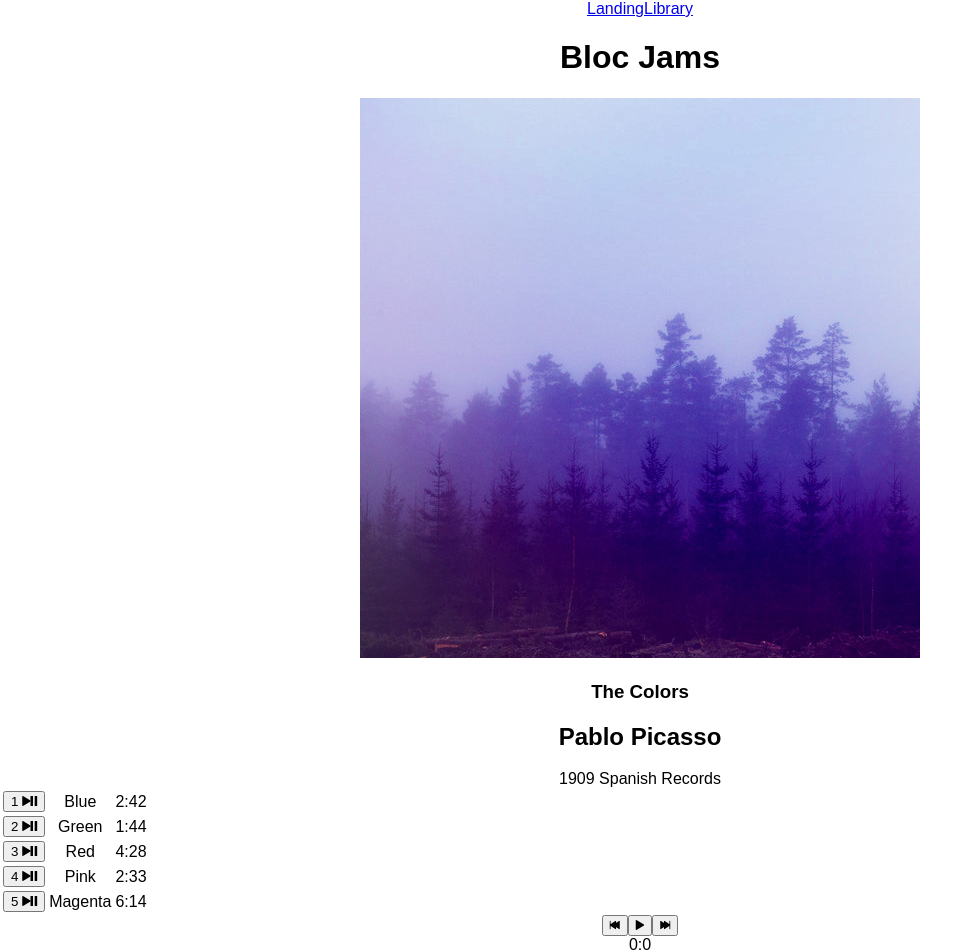
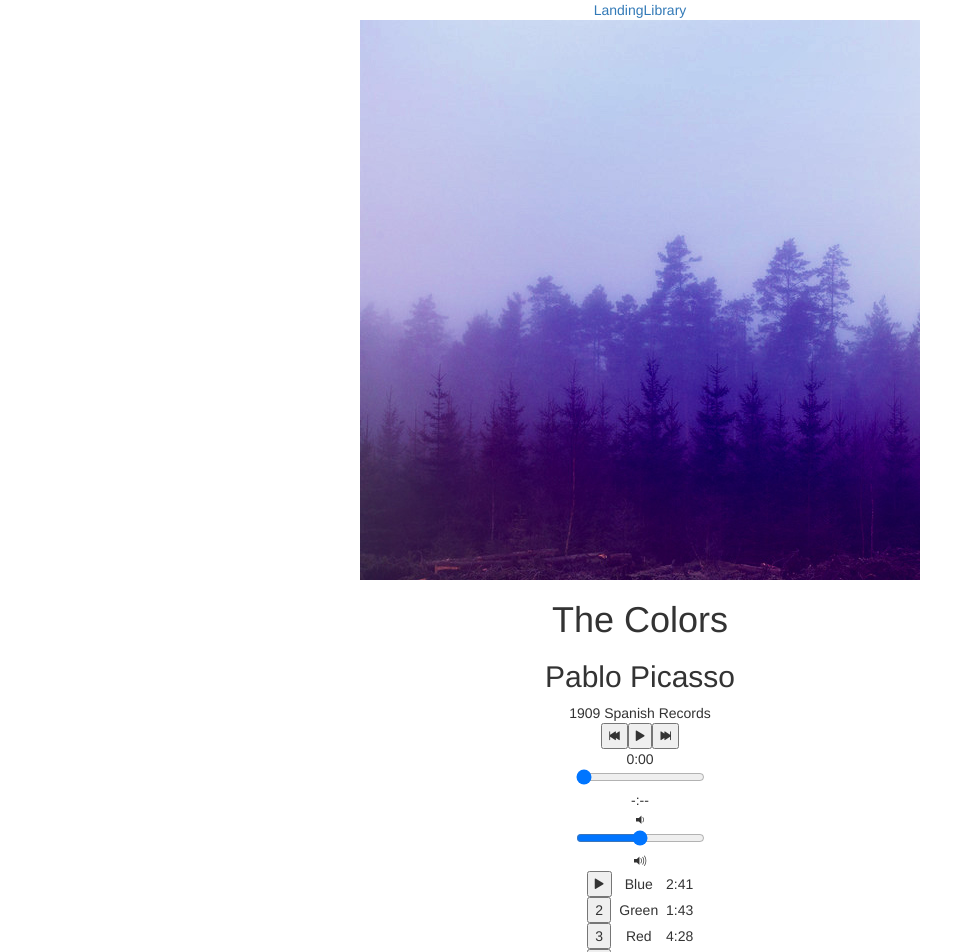
Before and after one commit to farahkhancode/bloc-jams-react, a React (Create React App) app: page /album/the-colors in a window 1280 px wide. Shown: the top 952 px of the page, without its empty margins (0-980 px from the left). Built offline with nearby package versions, Linux system fonts and the light colour scheme.

Commit message:
styling not done yet but hover working

```diff
--- a/public/index.html
+++ b/public/index.html
@@ -11,6 +11,7 @@
     <link rel="manifest" href="%PUBLIC_URL%/manifest.json">
     <link rel="shortcut icon" href="%PUBLIC_URL%/favicon.ico">
     <link rel="stylesheet" href=http://code.ionicframework.com/ionicons/2.0.1/css/ionicons.min.css>
+    <link rel="stylesheet" href="https://maxcdn.bootstrapcdn.com/bootstrap/3.3.7/css/bootstrap.min.css" integrity="sha384-BVYiiSIFeK1dGmJRAkycuHAHRg32OmUcww7on3RYdg4Va+PmSTsz/K68vbdEjh4u" crossorigin="anonymous">
     <!--
       Notice the use of %PUBLIC_URL% in the tags above.
       It will be replaced with the URL of the `public` folder during the build.
--- a/src/App.js
+++ b/src/App.js
@@ -4,6 +4,9 @@ import './App.css';
 import Landing from './components/Landing';
 import Library from './components/Library';
 import Album from './components/Album';
+import Navbar from './components/Navbar';
+
+
 
 
 class App extends Component {
@@ -15,13 +18,11 @@ class App extends Component {
             <Link to='/'>Landing</Link>
             <Link to='/library'>Library</Link>
         </nav>
-            <h1>Bloc Jams</h1>
       </header>
       <main>
       <Route exact path="/" component={Landing} />
       <Route path="/library" component={Library} />
       <Route path="/album/:slug" component={Album} />
-
       </main>
       </div>
     );
--- a/src/components/Album.js
+++ b/src/components/Album.js
@@ -1,7 +1,9 @@
 import React, { Component } from 'react';
-import { Link } from 'react-router-dom';
 import albumData from './../data/albums';
 import PlayerBar from './PlayerBar';
+import Ionicon from 'react-ionicons';
+
+
 
 
 class Album extends Component {
@@ -18,7 +20,8 @@ this.state = {
   currentTime: 0,
   duration: album.songs[0].duration,
   currentVolume: 0.5,
-  isPlaying: false
+  isPlaying: false,
+  isHovered:false
 };
 
 this.audioElement = document.createElement('audio');
@@ -105,17 +108,19 @@ handleVolumeChange(e) {
     }
 
 
-formatTime(timeS){
-       const minutes = Math.floor(timeS / 60);
-       const seconds = Math.round(timeS - (minutes * 60));
 
-       if (typeof timeS === "number"){
-         return minutes + ":" + seconds
+formatTime(t){
+       const minutes = Math.floor(t / 60);
+       const seconds = Math.floor(t % 60);
+       const time = (minutes + ":" + (seconds>=10 ? seconds : "0" + seconds));
+       if (typeof t === "number" && t >=0){
+         return time
        }
-       else{
+       else {
          return "-:--"
        }
    }
+
 
 
   render() {
@@ -129,7 +134,21 @@ formatTime(timeS){
          <div id="release-info">{this.state.album.releaseInfo}</div>
          </div>
        </section>
-       <table id="song-list">
+
+       <PlayerBar id="player-bar"
+          isPlaying={this.state.isPlaying}
+          currentSong={this.state.currentSong}
+          currentTime={this.audioElement.currentTime}
+          duration={this.audioElement.duration}
+          currentVolume={this.audioElement.currentVolume}
+          handleSongClick={() => this.handleSongClick(this.state.currentSong)}
+          handlePrevClick={() => this.handlePrevClick()}
+          handleNextClick={() => this.handleNextClick()}
+          handleTimeChange={(e) => this.handleTimeChange(e)}
+          handleVolumeChange={(e) => this.handleVolumeChange(e)}
+          formatTime={(t) => this.formatTime(t)}
+        />
+       <table id="song-list" align="center" >
           <colgroup>
             <col id="song-number-column" />
             <col id="song-title-column" />
@@ -137,35 +156,29 @@ formatTime(timeS){
           </colgroup>
           <tbody className ="songs-list">
           { this.state.album.songs.map(( song, index ) =>
-          <tr className="song" key={index} onClick={() => this.handleSongClick(song)} >
+          <tr className="song" key={index}
+          onClick={() => this.handleSongClick(song)}
+          onMouseEnter={() => this.setState({isHovered: index+1})}
+          onMouseLeave={() => this.setState({isHovered: false})}>
           <td className="song-actions">
-          <button>
-           <span className="song-number">{(index+1) + ' '}</span>
-           <span className="ion-play"></span>
-           <span className="ion-pause"></span>
+          <button id="song-action-buttons">
+          {(this.state.currentSong.title === song.title) ?
+          <span className={this.state.isPlaying ? "ion-pause" : "ion-play"}></span>
+          :
+          (this.state.isHovered === index+1) ?
+          <span className="ion-play"></span>
+          :
+          <span className="song-number">{index + 1}</span>
+                  }
           </button>
           </td>
           <td className="song-title">{song.title}</td>
           <td className="song-duration">{this.formatTime(song.duration)}</td>
           </tr>
-         )
+        )
        }
         </tbody>
         </table>
-
-        <PlayerBar
-           isPlaying={this.state.isPlaying}
-           currentSong={this.state.currentSong}
-           currentTime={this.audioElement.currentTime}
-           duration={this.audioElement.duration}
-           currentVolume={this.audioElement.currentVolume}
-           handleSongClick={() => this.handleSongClick(this.state.currentSong)}
-           handlePrevClick={() => this.handlePrevClick()}
-           handleNextClick={() => this.handleNextClick()}
-           handleTimeChange={(e) => this.handleTimeChange(e)}
-           handleVolumeChange={(e) => this.handleVolumeChange(e)}
-           formatTime={(timeS) => this.formatTime(timeS)}
-         />
       </section>
     );
   }
--- a/src/components/Landing.js
+++ b/src/components/Landing.js
@@ -2,18 +2,19 @@ import React from 'react';
 
 const Landing = () => (
   <section className="landing">
+  <h1 className="appname">Bloc Jams</h1>
   <h1 className="hero-title">Turn the music up!</h1>
 
   <section className="selling-points">
-    <div className="point">
+    <div className="point1">
       <h2 className="point-title">Choose your music</h2>
       <p className="point-description">The world is full of music; why should you have to listen to music that someone else chose?</p>
     </div>
-    <div className="point">
+    <div className="point2">
       <h2 className="point-title">Unlimited, streaming, ad-free</h2>
       <p className="point-description">No arbitrary limits. No distractions.</p>
     </div>
-    <div className="point">
+    <div className="point3">
       <h2 className="point-title">Mobile enabled</h2>
       <p className="point-description">Listen to your music on the go. This streaming service is available on all mobile platforms.</p>
     </div>
--- a/src/components/Library.js
+++ b/src/components/Library.js
@@ -14,10 +14,12 @@ class Library extends Component {
      {
         this.state.albums.map( (album, index) =>
            <Link to={`/album/${album.slug}`} key={index}>
-          <img src={album.albumCover} alt={album.title} />
+          <img id="custom-cover" src={album.albumCover} alt={album.title} />
+           <section className="song-info">
              <div>{album.title}</div>
              <div>{album.artist}</div>
              <div>{album.songs.length} songs</div>
+             </section>
           </Link>
         )
       }
--- /dev/null
+++ b/src/components/Navbar.js
@@ -0,0 +1,51 @@
+import React, { Component } from 'react';
+import { Link } from 'react-router-dom';
+
+
+class Navbar extends Component {
+  constructor(props) {
+   super(props);
+
+ }
+
+  render() {
+   return (
+
+     <nav className="navbar navbar-expand-lg navbar-light bg-light">
+       <a className="navbar-brand" href="#">Navbar</a>
+       <button className="navbar-toggler" type="button" data-toggle="collapse" data-target="#navbarSupportedContent" aria-controls="navbarSupportedContent" aria-expanded="false" aria-label="Toggle navigation">
+         <span className="navbar-toggler-icon"></span>
+       </button>
+
+       <div className="collapse navbar-collapse" id="navbarSupportedContent">
+         <ul className="navbar-nav mr-auto">
+           <li className="nav-item active">
+             <a className="nav-link" href="#">Home <span className="sr-only">(current)</span></a>
+           </li>
+           <li className="nav-item">
+             <a className="nav-link" href="#">Link</a>
+           </li>
+           <li className="nav-item dropdown">
+             <a className="nav-link dropdown-toggle" href="#" id="navbarDropdown" role="button" data-toggle="dropdown" aria-haspopup="true" aria-expanded="false">
+               Dropdown
+             </a>
+             <div className="dropdown-menu" aria-labelledby="navbarDropdown">
+             <Link to='/' className="dropdown-item">Landing</Link>
+             <Link to='/library'className="dropdown-item">Library</Link>
+             </div>
+           </li>
+           <li className="nav-item">
+             <a className="nav-link disabled" href="#">Disabled</a>
+           </li>
+         </ul>
+         <form className="form-inline my-2 my-lg-0">
+           <input className="form-control mr-sm-2" type="search" placeholder="Search" aria-label="Search" />
+           <button className="btn btn-outline-success my-2 my-sm-0" type="submit">Search</button>
+         </form>
+       </div>
+     </nav>
+    );
+  }
+}
+
+export default Navbar;
--- a/src/index.css
+++ b/src/index.css
@@ -1,5 +1,14 @@
+/* app.js*/
+
 body {
   margin: 0;
   padding: 0;
-  font-family: sans-serif;
+  font-family: helvetica;
+
+
 }
+
+input[type=range]{
+  display: inline;
+  width: auto;
+}
```
Also changed, not shown: package.json (+7 -0 lines), src/styles/Album.css (added), 1 other file (tests, documents, lock files or other folders).
